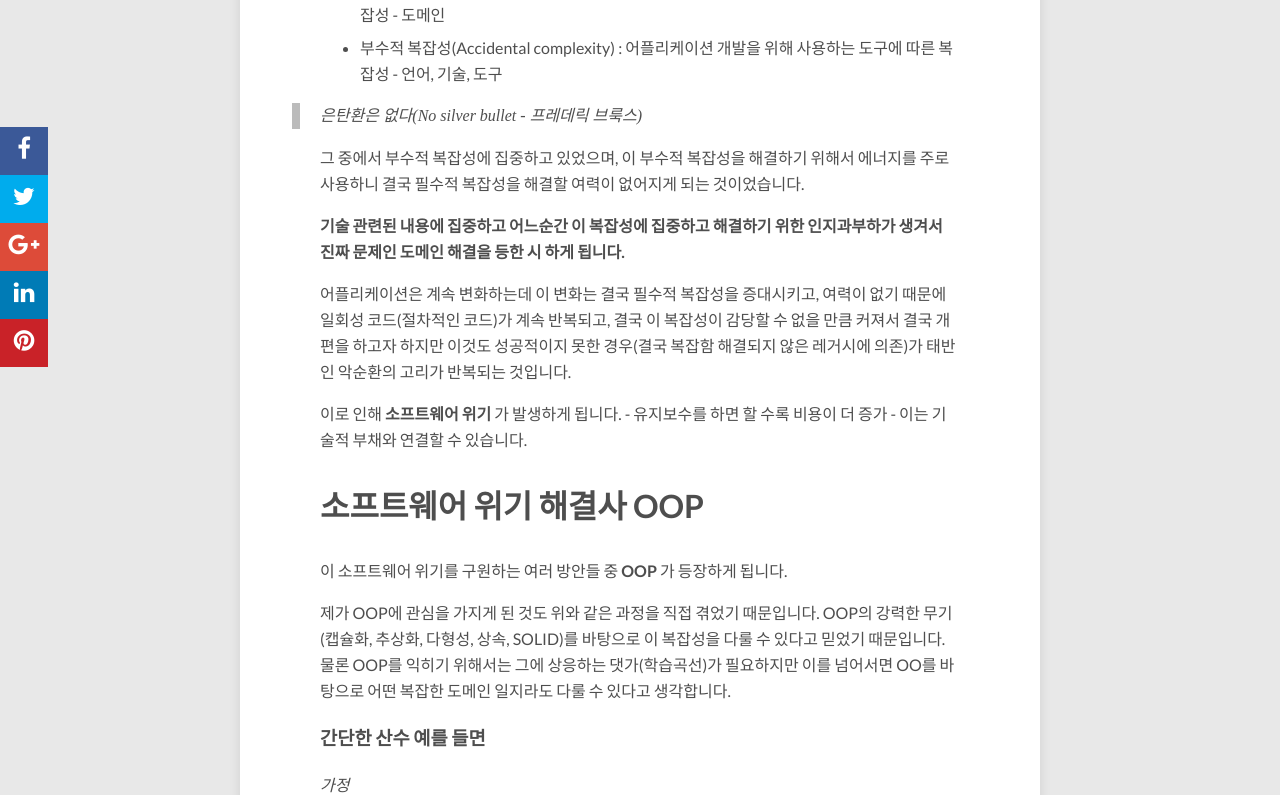
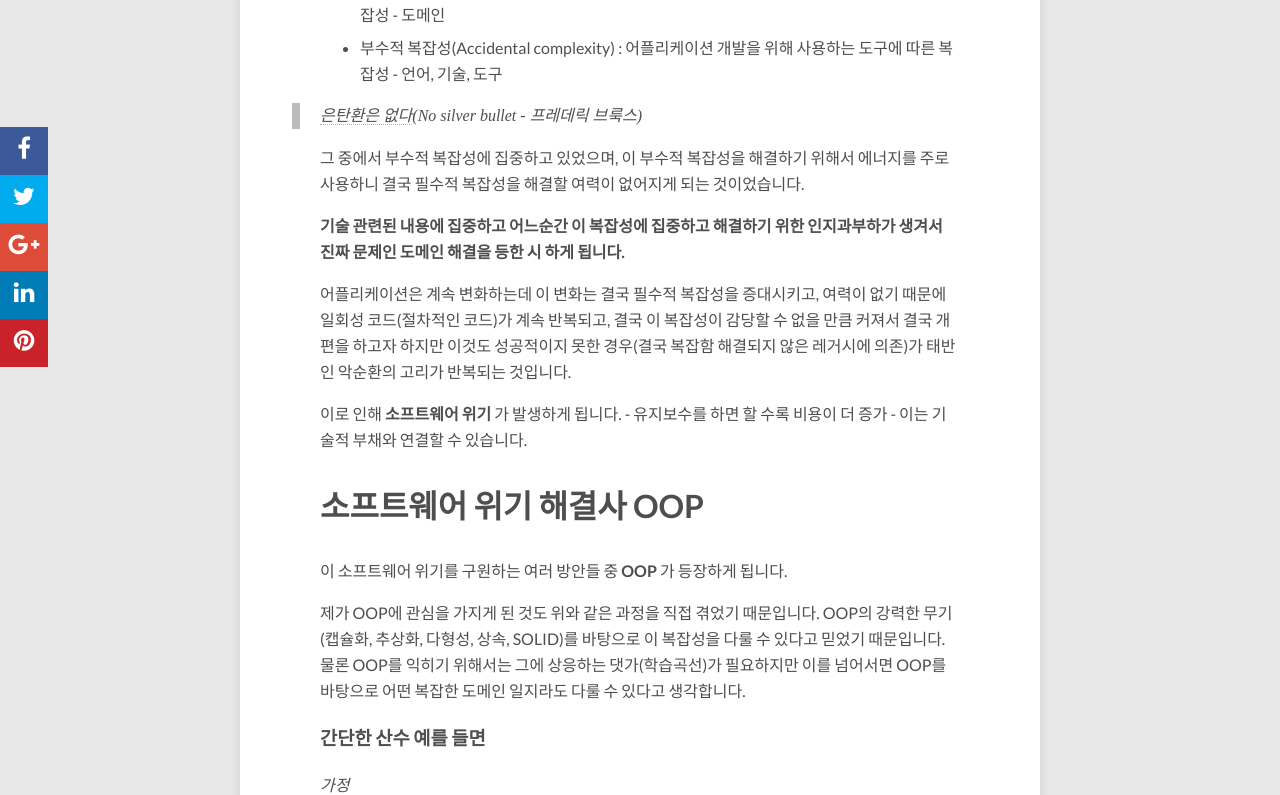
Before and after one commit to redutan/redutan.github.io, a Jekyll site: the page built from _posts/2016/2016-10-13-complexity-and-oop.markdown, in a window 1280 px wide and 1400 px high, scrolled down 741 px. Shown: the part 153-948 px from the top of the window. Built offline with Jekyll 4.4.1, drawn with Linux system fonts in a browser that asks for light colours; nearby versions of some CDN libraries; comment, search, counter and statistics services are not loaded; some of the changed lines change nothing that is shown; some of the changed text lies outside the part shown.

Commit message:
포스팅 오타 및 링크 추가

```diff
--- a/_posts/2016/2016-10-13-complexity-and-oop.markdown
+++ b/_posts/2016/2016-10-13-complexity-and-oop.markdown
@@ -22,7 +22,7 @@ tags: OOP
 - 필수적 복잡성(Essential complexity) : 어플리케이션이 해결해야하는 본질적 문제에 따른 복잡성 - 도메인
 - 부수적 복잡성(Accidental complexity) : 어플리케이션 개발을 위해 사용하는 도구에 따른 복잡성 - 언어, 기술, 도구
 
-> 은탄환은 없다(No silver bullet - 프레데릭 브룩스)
+> [은탄환은 없다](http://zetawiki.com/wiki/%EC%9D%80%ED%83%84%ED%99%98%EC%9D%80_%EC%97%86%EB%8B%A4_No_Silver_Bullet)(No silver bullet - 프레데릭 브룩스)
 
 그 중에서 부수적 복잡성에 집중하고 있었으며, 이 부수적 복잡성을 해결하기 위해서 에너지를 주로 사용하니 결국 필수적 복잡성을 해결할 여력이 없어지게 되는 것이었습니다.
 
@@ -36,7 +36,7 @@ tags: OOP
 
 이 소프트웨어 위기를 구원하는 여러 방안들 중 **OOP** 가 등장하게 됩니다.
 
-제가 OOP에 관심을 가지게 된 것도 위와 같은 과정을 직접 겪었기 때문입니다. OOP의 강력한 무기(캡슐화, 추상화, 다형성, 상속, SOLID)를 바탕으로 이 복잡성을 다룰 수 있다고 믿었기 때문입니다. 물론 OOP를 익히기 위해서는 그에 상응하는 댓가(학습곡선)가 필요하지만 이를 넘어서면 OO를 바탕으로 어떤 복잡한 도메인 일지라도 다룰 수 있다고 생각합니다.
+제가 OOP에 관심을 가지게 된 것도 위와 같은 과정을 직접 겪었기 때문입니다. OOP의 강력한 무기(캡슐화, 추상화, 다형성, 상속, SOLID)를 바탕으로 이 복잡성을 다룰 수 있다고 믿었기 때문입니다. 물론 OOP를 익히기 위해서는 그에 상응하는 댓가(학습곡선)가 필요하지만 이를 넘어서면 OOP를 바탕으로 어떤 복잡한 도메인 일지라도 다룰 수 있다고 생각합니다.
 
 ### 간단한 산수 예를 들면
 
@@ -89,7 +89,7 @@ tags: OOP
 관심사를 분리해서 분리된 조각 별로 단순하게 해결할 수 있습니다.(복잡성 낮아짐)
 **하지만 많은 개발자들이 머릿속에서 Stack 처럼 모든 흐름을 기억하고 가려고 하기 때문입니다.**
 
-**기존 흐름은 머릭속에서 휘발시키고 현재 관심사 영역만 집중합시다.**
+**기존 흐름은 머릿속에서 휘발시키고 현재 관심사 영역만 집중합시다. - 작업 끝나면 그 때 다시 불러오면 됩니다.**
 
 **결제를 할 때는 결제 도메인에 집중하고 다시 결제알림 모듈을 개발할 시에는 결제알림 구현에 오롯이 집중해야합니다. - 결제는 잊어버리고**
 이런 식으로 OOP에 접근하는 사고방식이 있어야지 그 복잡성의 늪에서 빠져나올 수 있습니다.
```
